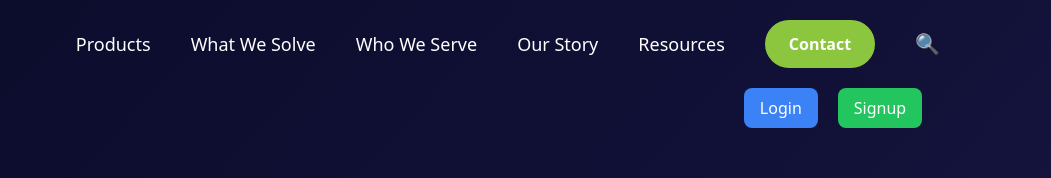
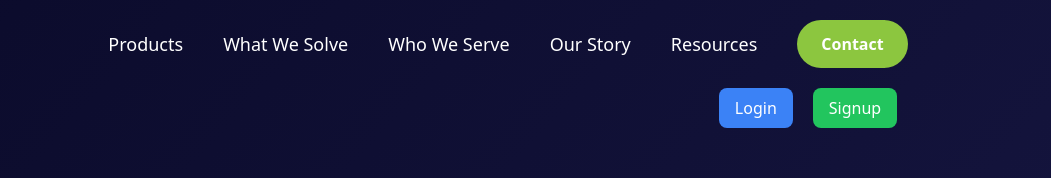
Before and after one commit to SnehalSrivastava27/RPM_hackThappar, a React (Vite) app in the folder frontend/: page / in a window 1280 px wide. Shown: the top 178 px of the page, without its empty margins (132-1183 px from the left). Built offline with nearby package versions, Linux system fonts and the light colour scheme.

Commit message:
Update LandingPage.tsx

```diff
--- a/frontend/src/pages/LandingPage.tsx
+++ b/frontend/src/pages/LandingPage.tsx
@@ -26,7 +26,6 @@
           <a href="#contact" className="bg-[#8CC63F] px-6 py-3 rounded-full font-bold text-white">
             Contact
           </a>
-          <span className="text-white text-xl">🔍</span>
         </div>
       </nav>
 
@@ -34,7 +33,7 @@
       <div className="flex ">
   <button
     onClick={() => navigate("/login")}
-    className=" ml-[650px] px-4 py-2 bg-blue-500 text-white rounded-lg hover:bg-blue-600"
+    className=" ml-[600px] px-4 py-2 bg-blue-500 text-white rounded-lg hover:bg-blue-600"
   >
     Login
   </button>
```
